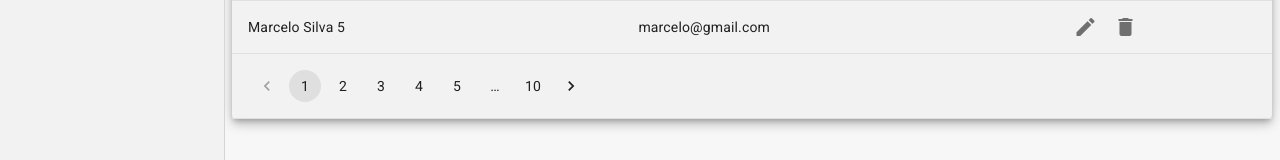
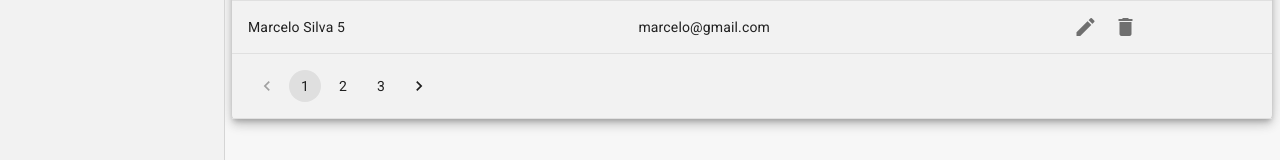
Before and after one commit to EuMarcel0/cadastro, a React (Vite) app: page /pessoas in a window 1280 px wide. Shown: the part 436-596 px from the top of the page. Built offline with nearby package versions, Linux system fonts and the light colour scheme; data requests are answered from the project's data file.

Commit message:
chore: inserted pagination on people listing

```diff
--- a/src/pages/pessoas/ListagemPessoas.tsx
+++ b/src/pages/pessoas/ListagemPessoas.tsx
@@ -21,6 +21,10 @@ export const ListagemPessoas: React.FC = () => {
 		return searchParams.get('busca') || '';
 	}, [searchParams]);
 
+	const page = useMemo(() => {
+		return Number(searchParams.get('pagina') || '1');
+	}, [searchParams]);
+
 	useEffect(() => {
 		setLoading(true);
 		debounce(() => {
@@ -36,7 +40,7 @@ export const ListagemPessoas: React.FC = () => {
 					}
 				});
 		});
-	}, [search]);
+	}, [search, page]);
 
 	return (
 		<LayoutBaseDePagina
@@ -47,7 +51,7 @@ export const ListagemPessoas: React.FC = () => {
 				showInputSearch
 				textButtonNew='Nova'
 				textOfSearch={search}
-				handleTextOfSearch={text => setSearchParams({ busca: text }, { replace: true })}
+				handleTextOfSearch={text => setSearchParams({ busca: text, pagina: '1' }, { replace: true })}
 				handleInputClear={() => setSearchParams('')}
 			/>
 			}
@@ -95,7 +99,11 @@ export const ListagemPessoas: React.FC = () => {
 							{totalCount > 0 && totalCount > Environment.LIMIT_OF_ROWS_PER_PAGE &&
 								<TableRow>
 									<TableCell colSpan={3}>
-										<Pagination count={10} />
+										<Pagination
+											count={Math.ceil(totalCount / Environment.LIMIT_OF_ROWS_PER_PAGE)}
+											page={page}
+											onChange={(_, newPage) => setSearchParams({ pagina: newPage.toString() }, { replace: true })}
+										/>
 									</TableCell>
 								</TableRow>
 							}
```
